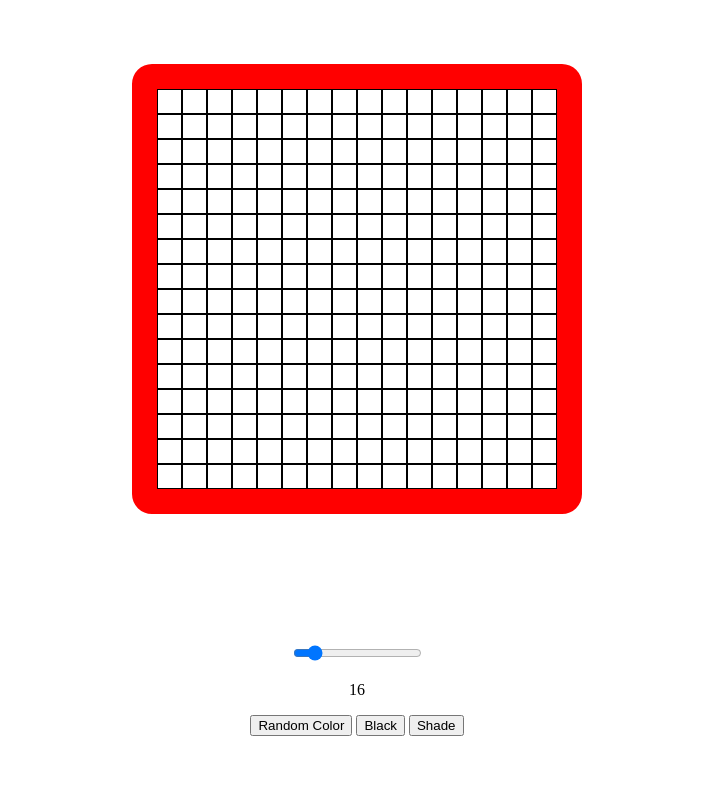
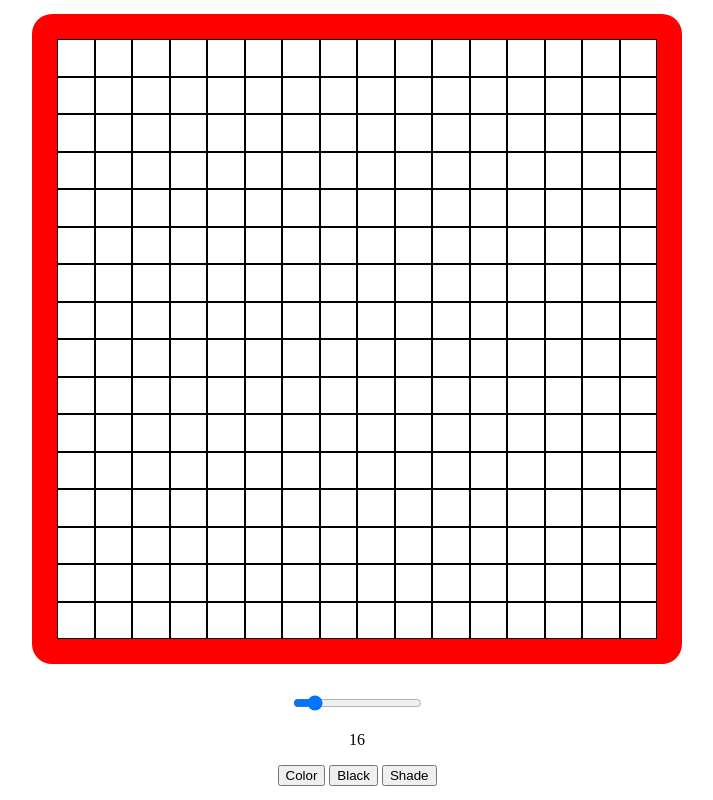
Before and after one commit to T-Khoury/ToP-EtchASketch, a plain HTML site: page index.html in a window 1280 px wide. Shown: the whole page, without its empty margins (283-996 px from the left). Drawn offline with Linux system fonts and the light colour scheme.

Commit message:
Update button text

```diff
--- a/index.html
+++ b/index.html
@@ -15,7 +15,7 @@
     <div class="controls">
         <input id ="slider" type="range" min="4" max="100" value="16" oninput="rangeValue.innerText = this.value">
         <p id="rangeValue">16</p>
-        <button id="random">Random Color</button>
+        <button id="random">Color</button>
         <button id="black">Black</button>
         <button id="shade">Shade</button>
     </div>
@@ -96,6 +96,7 @@
         slider.addEventListener('input', () => {
             eraseGrid();
             createGrid(slider.value);
+            paintBlack();
         });
 
         const randomColorButton = document.querySelector('#random');
@@ -134,6 +135,7 @@
 
 
         createGrid(16);
+        paintBlack();
 
 
 
--- a/styles.css
+++ b/styles.css
@@ -39,7 +39,7 @@ body {
     border-color: red;
     border-width: 25px;
     border-radius: 20px;
-    height: 50vh;
+    height: 75vh;
     aspect-ratio: 1 /1;
     border-style: solid;
 }
```
